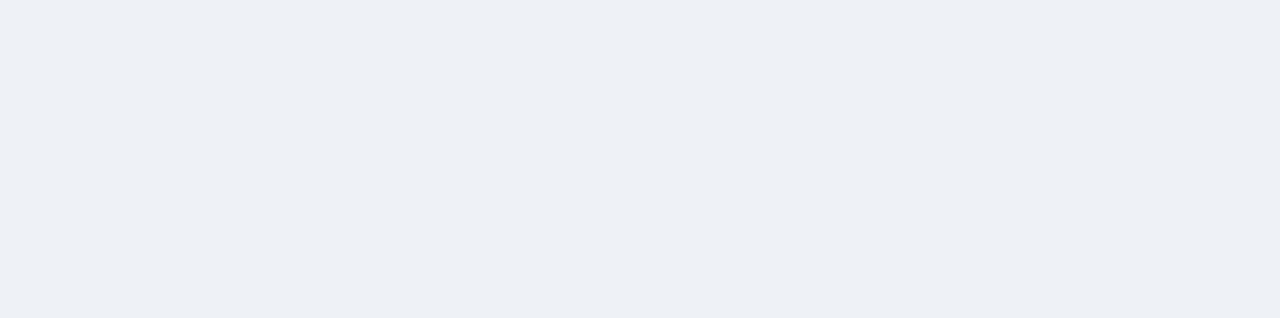
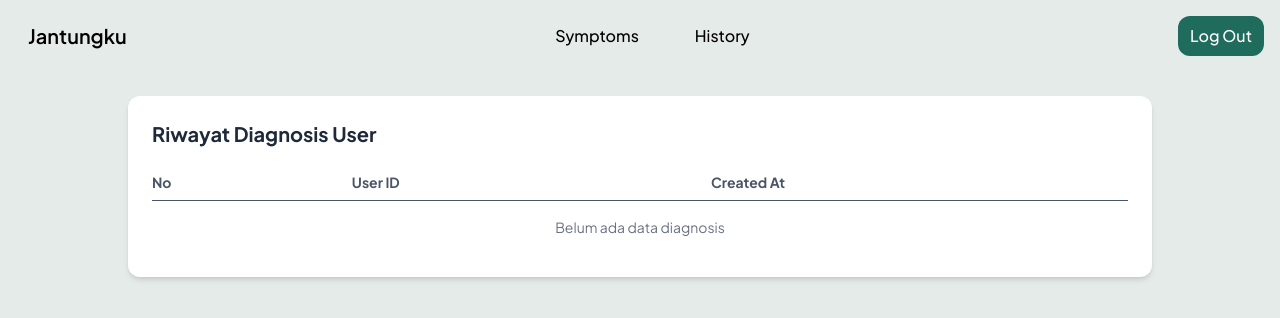
Before and after one commit to ITakora/jantungku, a React (Vite) app: page /admin/history in a window 1280 px wide. Before the commit this address had no page. Shown: the top 318 px of the page. Built offline with nearby package versions, Linux system fonts and the light colour scheme.

Commit message:
adding table history diagnosis user for admin

```diff
--- a/src/App.jsx
+++ b/src/App.jsx
@@ -5,6 +5,7 @@ import SignUp from "./pages/SignUp.jsx";
 import UserDashboard from "./pages/UserDashboard.jsx";
 import UserHistoryPage from "./pages/UserHistoryPage.jsx";
 import AdminDashboard from "./pages/AdminDashboard.jsx";
+import AdminHistoryPage from "./pages/AdminHistoryPage.jsx";
 
 
 
@@ -21,6 +22,7 @@ function App() {
             <Route path='/user/diagnosis' element={<UserDashboard />}/>
             <Route path='/user/history' element={<UserHistoryPage />}/>
             <Route path='/admin/symptoms' element={<AdminDashboard />}/>
+            <Route path='/admin/history' element={<AdminHistoryPage />}/>
         </Routes>
 
       </>
--- /dev/null
+++ b/src/pages/AdminHistoryPage.jsx
@@ -0,0 +1,70 @@
+import { useEffect, useState } from "react";
+import { db } from "../db/db.jsx";
+import DashboardNavbar from "../components/DashboardNavbar.jsx";
+
+const formatDate = (value) =>
+    new Date(value).toLocaleString("id-ID", {
+        dateStyle: "medium",
+        timeStyle: "short",
+    });
+
+const AdminHistoryPage = () => {
+    const [diagnoses, setDiagnoses] = useState([]);
+
+    useEffect(() => {
+        let cancelled = false;
+        db.diagnoses
+            .orderBy("createdAt")
+            .reverse()
+            .toArray()
+            .then((data) => {
+                if (!cancelled) setDiagnoses(data);
+            });
+        return () => {
+            cancelled = true;
+        };
+    }, []);
+
+    return (
+        <>
+            <DashboardNavbar nameNav1="Symptoms" to1="/admin/symptoms" nameNav2="History" to2="/admin/history" />
+        <div className="min-h-screen bg-[#E4EBE8] px-4 pt-24 pb-10">
+            <div className="max-w-5xl mx-auto">
+                <div className="bg-white shadow-md rounded-xl p-6 overflow-x-auto">
+                    <h2 className="text-xl font-bold text-gray-800 mb-4">
+                        Riwayat Diagnosis User
+                    </h2>
+
+                    <table className="w-full text-sm text-left">
+                        <thead className="text-gray-600 border-b">
+                        <tr>
+                            <th className="py-2 pr-4">No</th>
+                            <th className="py-2 pr-4">User ID</th>
+                            <th className="py-2">Created At</th>
+                        </tr>
+                        </thead>
+                        <tbody>
+                        {diagnoses.map((d, index) => (
+                            <tr key={d.id} className="border-b last:border-0">
+                                <td className="py-2 pr-4">{index + 1}</td>
+                                <td className="py-2 pr-4 font-medium">{d.userId}</td>
+                                <td className="py-2">{formatDate(d.createdAt)}</td>
+                            </tr>
+                        ))}
+                        {diagnoses.length === 0 && (
+                            <tr>
+                                <td colSpan={3} className="py-4 text-center text-gray-500">
+                                    Belum ada data diagnosis
+                                </td>
+                            </tr>
+                        )}
+                        </tbody>
+                    </table>
+                </div>
+            </div>
+        </div>
+        </>
+    );
+};
+
+export default AdminHistoryPage;
--- a/src/pages/SymptomsPages.jsx
+++ b/src/pages/SymptomsPages.jsx
@@ -165,7 +165,6 @@ const SymptomsPages = () => {
                         </form>
                     </div>
 
-                    {/* Table */}
                     <div className="bg-white shadow-md rounded-xl p-6 overflow-x-auto">
                         <h2 className="text-xl font-bold text-gray-800 mb-4">Symptoms</h2>
 
```
